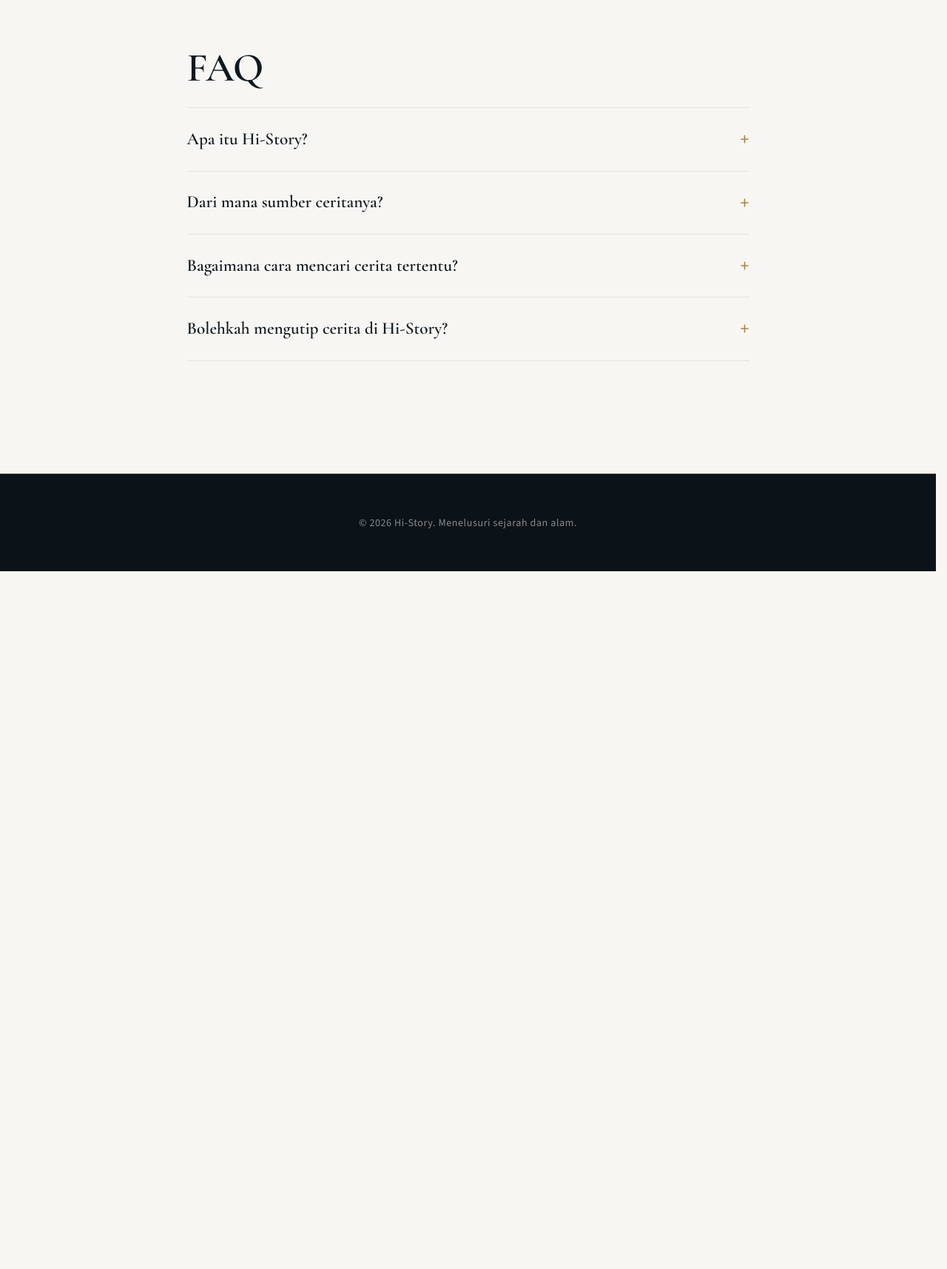
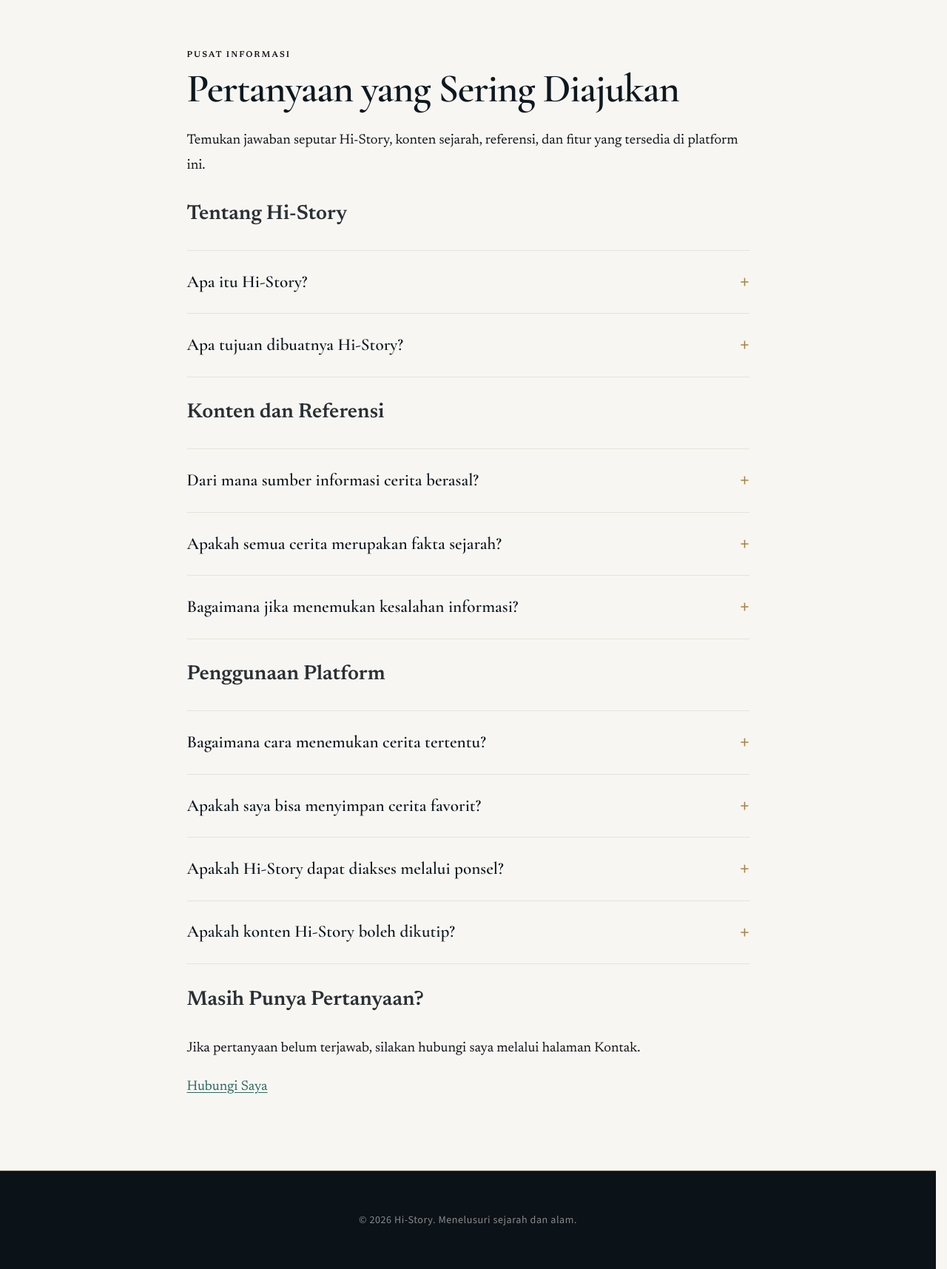
Before and after one commit to Rsf21/hi-story, a Node project: template src/views/pages/faq.ejs in a window 1280 px wide. Shown: the part 69-1784 px from the top of the page at 74% size. Before the commit the page ends 841 px from the top, so only its background shows below. Run offline with Node 20 templates, Linux system fonts and the light colour scheme; the template is opened without the code that fills it, so the values that code supplies are empty.

Commit message:
Update content

```diff
--- a/src/middlewares/upload.js
+++ b/src/middlewares/upload.js
@@ -28,5 +28,5 @@ const fileFilter = (req, file, cb) => {
 export const upload = multer({
   storage,
   fileFilter,
-  limits: { fileSize: 5 * 1024 * 1024 }, // 5 MB
+  limits: { fileSize: 20 * 1024 * 1024 }, // 5 MB
 });
--- a/src/views/pages/faq.ejs
+++ b/src/views/pages/faq.ejs
@@ -1,29 +1,129 @@
+
 <%- include('../partials/header') %>
 <%- include('../partials/navbar') %>
 
 <main>
   <div class="page-box faq">
-    <h1>FAQ</h1>
+
+    <p class="eyebrow">Pusat Informasi</p>
+    <h1>Pertanyaan yang Sering Diajukan</h1>
+
+    <p class="faq-intro">
+      Temukan jawaban seputar Hi-Story, konten sejarah,
+      referensi, dan fitur yang tersedia di platform ini.
+    </p>
+
+    <section>
+      <h2>Tentang Hi-Story</h2>
 
       <details>
         <summary>Apa itu Hi-Story?</summary>
-      <p>Situs yang berisi cerita sejarah peradaban, tokoh, perang dunia, serta flora dan fauna.</p>
+        <p>
+          Hi-Story merupakan platform dokumentasi dan eksplorasi
+          sejarah yang menyajikan kisah peradaban, tokoh berpengaruh,
+          kerajaan, peperangan, serta berbagai peristiwa penting
+          dalam perjalanan sejarah dunia.
+        </p>
       </details>
 
       <details>
-      <summary>Dari mana sumber ceritanya?</summary>
-      <p>Setiap cerita disusun dari berbagai referensi sejarah. Kalau menemukan kekeliruan, silakan hubungi kami lewat halaman Kontak.</p>
+        <summary>Apa tujuan dibuatnya Hi-Story?</summary>
+        <p>
+          Hi-Story dibuat sebagai ruang untuk mengenal sejarah
+          melalui penyajian informasi yang menarik, terstruktur,
+          dan mudah dipahami. Platform ini diharapkan dapat membantu
+          pembaca mengenal masa lalu serta memahami pengaruhnya
+          terhadap dunia saat ini.
+        </p>
+      </details>
+    </section>
+
+    <section>
+      <h2>Konten dan Referensi</h2>
+
+      <details>
+        <summary>Dari mana sumber informasi cerita berasal?</summary>
+        <p>
+          Informasi disusun berdasarkan berbagai referensi,
+          seperti buku sejarah, publikasi akademis, ensiklopedia,
+          dan sumber tepercaya lainnya. Referensi tersebut
+          menjadi landasan dalam penyusunan setiap cerita.
+        </p>
       </details>
 
       <details>
-      <summary>Bagaimana cara mencari cerita tertentu?</summary>
-      <p>Pakai kolom pencarian di bagian atas, atau buka menu lalu pilih kategori yang diinginkan.</p>
+        <summary>Apakah semua cerita merupakan fakta sejarah?</summary>
+        <p>
+          Hi-Story berupaya menyajikan informasi berdasarkan
+          bukti dan sumber sejarah. Namun, beberapa peristiwa
+          masa lampau masih memiliki perbedaan penafsiran
+          di kalangan sejarawan.
+        </p>
       </details>
 
       <details>
-      <summary>Bolehkah mengutip cerita di Hi-Story?</summary>
-      <p>Boleh, asal mencantumkan Hi-Story sebagai sumber dan menyertakan tautan ke halaman aslinya.</p>
+        <summary>Bagaimana jika menemukan kesalahan informasi?</summary>
+        <p>
+          Saya terbuka terhadap kritik dan koreksi. Jika menemukan
+          informasi yang kurang tepat, silakan sampaikan melalui
+          halaman Kontak dengan menyertakan judul cerita dan
+          referensi pendukung jika tersedia.
+        </p>
       </details>
+    </section>
+
+    <section>
+      <h2>Penggunaan Platform</h2>
+
+      <details>
+        <summary>Bagaimana cara menemukan cerita tertentu?</summary>
+        <p>
+          Gunakan fitur pencarian untuk menemukan judul atau
+          topik tertentu. Cerita juga dapat dijelajahi berdasarkan
+          kategori yang tersedia.
+        </p>
+      </details>
+
+      <details>
+        <summary>Apakah saya bisa menyimpan cerita favorit?</summary>
+        <p>
+          Tentu. Gunakan tombol simpan pada kartu cerita untuk
+          menambahkan artikel ke daftar simpanan agar lebih
+          mudah ditemukan kembali.
+        </p>
+      </details>
+
+      <details>
+        <summary>Apakah Hi-Story dapat diakses melalui ponsel?</summary>
+        <p>
+          Ya. Hi-Story dapat diakses melalui berbagai perangkat,
+          termasuk komputer, tablet, dan ponsel.
+        </p>
+      </details>
+
+      <details>
+        <summary>Apakah konten Hi-Story boleh dikutip?</summary>
+        <p>
+          Konten dapat dikutip untuk keperluan edukasi dan
+          referensi dengan mencantumkan Hi-Story sebagai sumber
+          serta menyertakan tautan menuju artikel aslinya.
+          Penggunaan ulang secara keseluruhan tetap perlu
+          memperhatikan hak cipta.
+        </p>
+      </details>
+    </section>
+
+    <section>
+      <h2>Masih Punya Pertanyaan?</h2>
+
+      <p>
+        Jika pertanyaan belum terjawab, silakan hubungi saya
+        melalui halaman Kontak.
+      </p>
+
+      <a href="/contact">Hubungi Saya</a>
+    </section>
+
   </div>
 </main>
 
```
Also changed, not shown: src/views/pages/about.ejs (+26 -2 lines), src/views/pages/contact.ejs (+27 -5 lines), src/views/pages/home.ejs (+4 -8 lines). Lines whose indentation alone changed are shown as unchanged.
